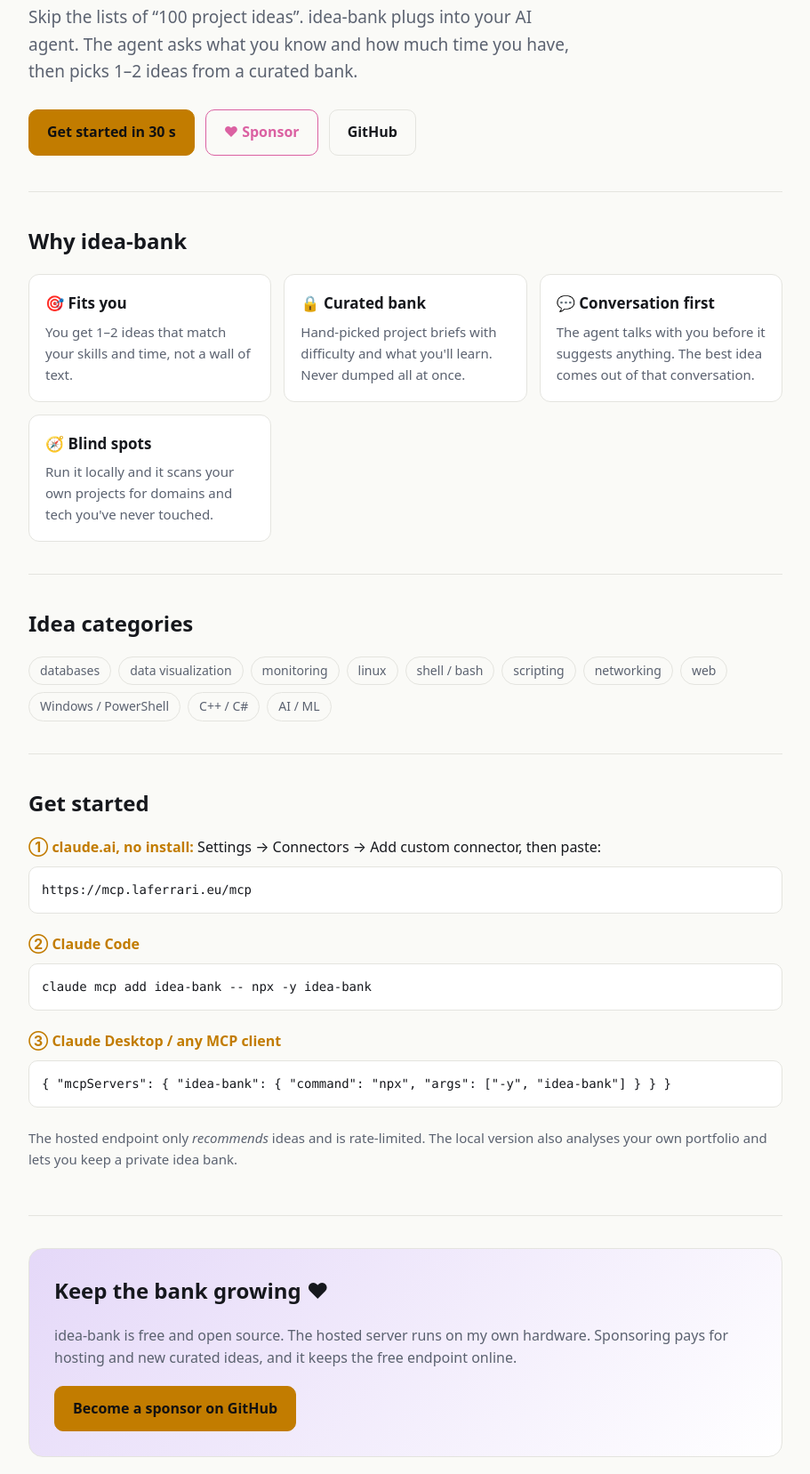
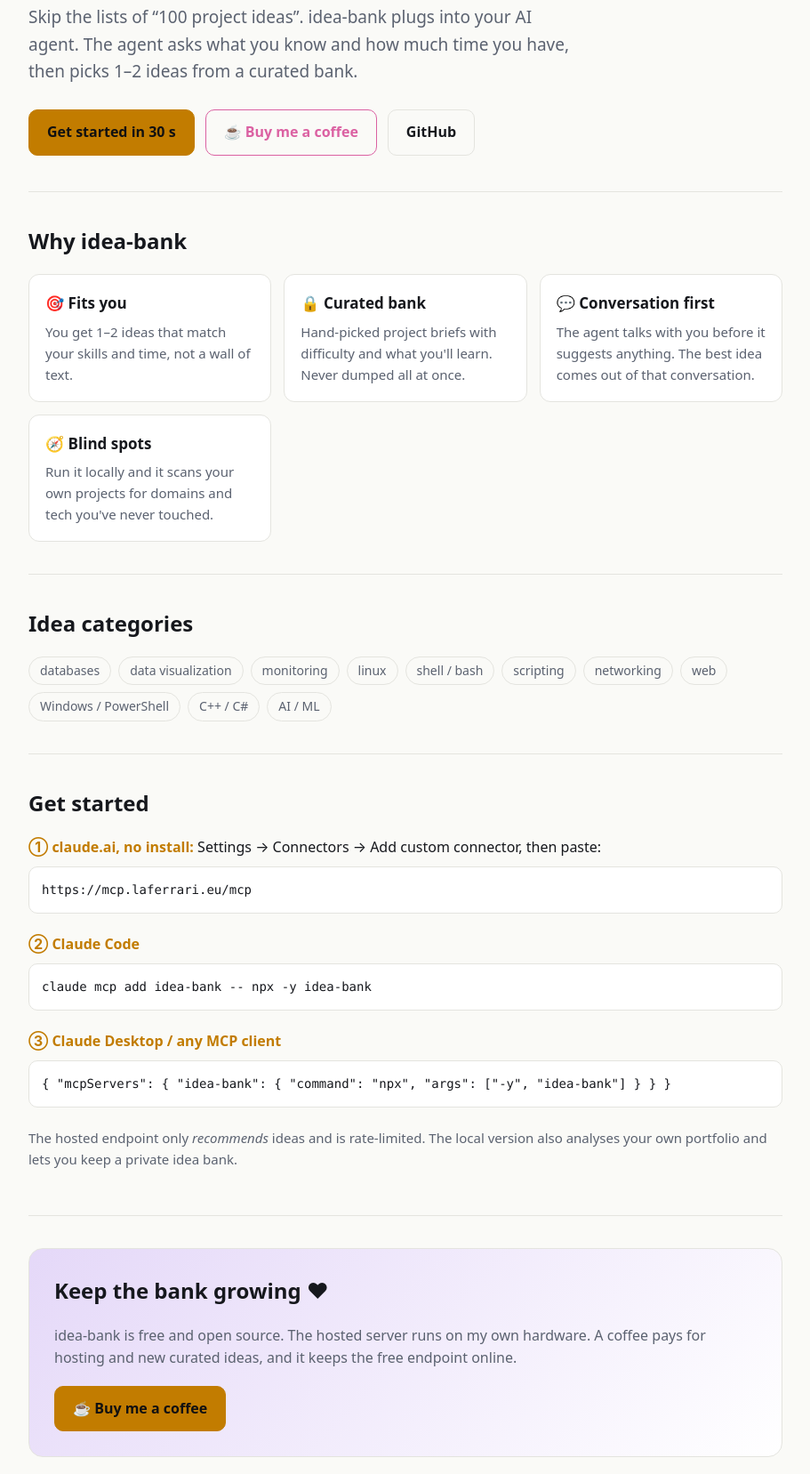
Before and after one commit to doktorlafe/idea-bank-mcp, a website: page site/index.html in a window 1280 px wide. Shown: the part 243-1900 px from the top of the page at 89% size, without its empty margins (184-1095 px from the left). Drawn offline with Linux system fonts and the light colour scheme.

Commit message:
feat: dary přes Buy Me a Coffee místo GitHub Sponsors
Co-Authored-By: Claude Opus 5.5 <noreply@anthropic.com>

```diff
--- a/package.json
+++ b/package.json
@@ -48,6 +48,6 @@
     "tsx": "^4.0.0",
     "typescript": "^5.6.0"
   },
-  "funding": "https://github.com/sponsors/doktorlafe",
+  "funding": "https://buymeacoffee.com/doktorlafe",
   "homepage": "https://ideas.laferrari.eu"
 }
--- a/site/index.html
+++ b/site/index.html
@@ -49,7 +49,7 @@ footer{padding:32px 0 48px;color:var(--mut);font-size:14px;border-top:1px solid
   <p class="lead">Skip the lists of “100 project ideas”. idea-bank plugs into your AI agent. The agent asks what you know and how much time you have, then picks 1–2 ideas from a curated bank.</p>
   <div class="cta">
     <a class="btn primary" href="#start">Get started in 30 s</a>
-    <a class="btn heart" href="https://github.com/sponsors/doktorlafe">♥ Sponsor</a>
+    <a class="btn heart" href="https://buymeacoffee.com/doktorlafe">☕ Buy me a coffee</a>
     <a class="btn" href="https://github.com/doktorlafe/idea-bank">GitHub</a>
   </div>
 </header>
@@ -85,8 +85,8 @@ footer{padding:32px 0 48px;color:var(--mut);font-size:14px;border-top:1px solid
 <section>
   <div class="support">
     <h2>Keep the bank growing ♥</h2>
-    <p>idea-bank is free and open source. The hosted server runs on my own hardware. Sponsoring pays for hosting and new curated ideas, and it keeps the free endpoint online.</p>
-    <a class="btn primary" href="https://github.com/sponsors/doktorlafe">Become a sponsor on GitHub</a>
+    <p>idea-bank is free and open source. The hosted server runs on my own hardware. A coffee pays for hosting and new curated ideas, and it keeps the free endpoint online.</p>
+    <a class="btn primary" href="https://buymeacoffee.com/doktorlafe">☕ Buy me a coffee</a>
   </div>
 </section>
 
```
Also changed, not shown: CLAUDE.md (+1 -1 lines), .github/FUNDING.yml.
